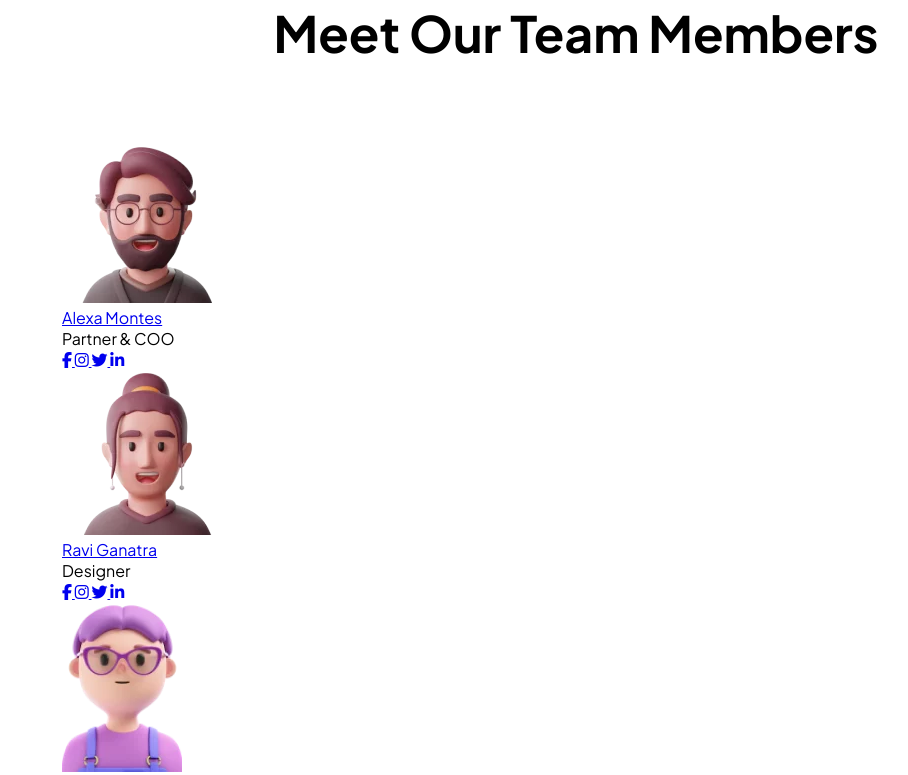
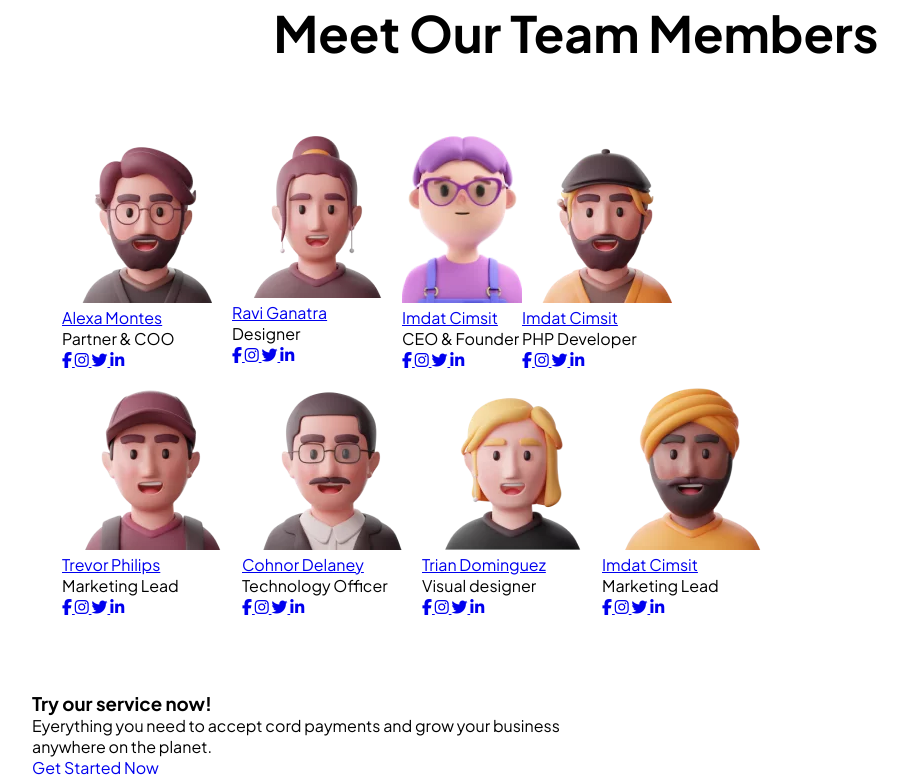
Before and after one commit to Codevixens-Band-3-General-Project/Customer-Data-Platform-Website, a plain HTML site: page html/teams_page.html in a window 1280 px wide. Shown: the part 548-1323 px from the top of the page, without its empty margins (64-972 px from the left). Drawn offline with Linux system fonts and the light colour scheme.

Commit message:
added .d-flex to the parent div housing the team members

```diff
--- a/html/teams_page.html
+++ b/html/teams_page.html
@@ -57,7 +57,7 @@
                     </div>
                 </div>
                 <div class="team-icon">
-                    <div class="members">
+                    <div class="members d-flex">
                         <div>
                             <div class="team-img">
                                 <img src="/Assets/sec-2/img 1.webp" alt="">
@@ -151,7 +151,7 @@
                             </div>
                         </div>
                     </div>
-                    <div class="members">
+                    <div class="members d-flex">
                         <div>
                             <div class="team-img">
                                 <img src="/Assets/sec-2/img 5.webp" alt="">
```
